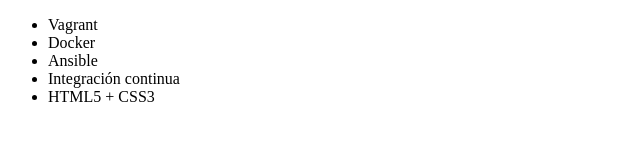
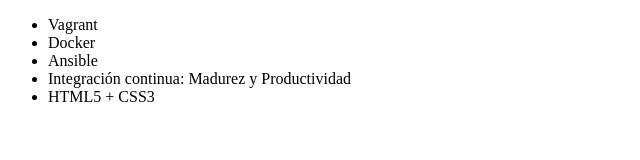
Before and after one commit to EduardoCerati/PrimerProyecto, a plain HTML site: page index.html in a window 1280 px wide. Shown: the whole page, without its empty margins (0-640 px from the left). Drawn offline with Linux system fonts and the light colour scheme.

Commit message:
Se renombra el curso Integracion continua: madurez y productividad

```diff
--- a/index.html
+++ b/index.html
@@ -9,7 +9,7 @@
          <li> Vagrant </li>
          <li> Docker </li>
          <li> Ansible </li>
-         <li> Integración continua </li>
+         <li> Integración continua: Madurez y Productividad</li>
          <li> HTML5 + CSS3 </li>
      </ul>
 </body>
```
